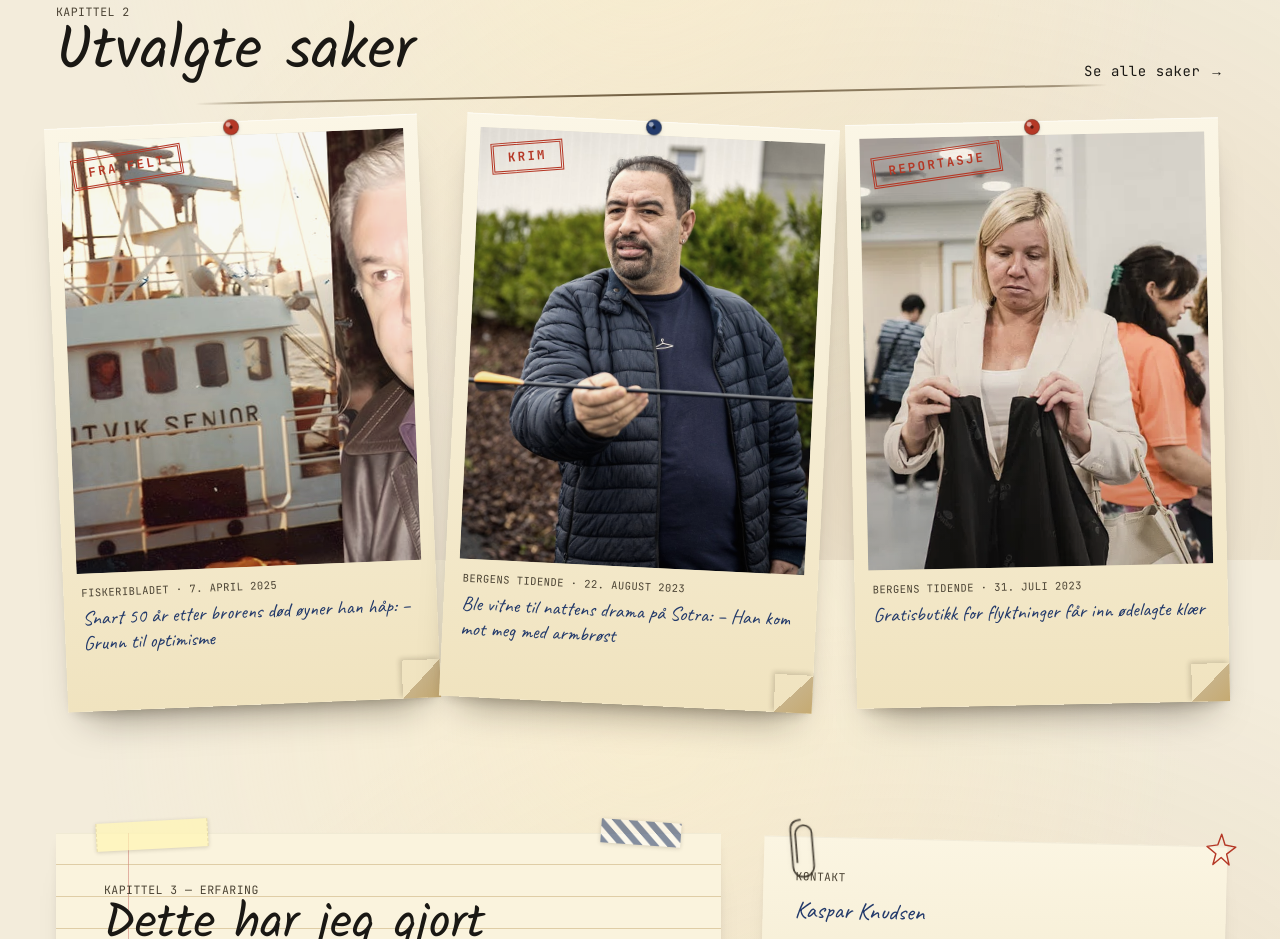
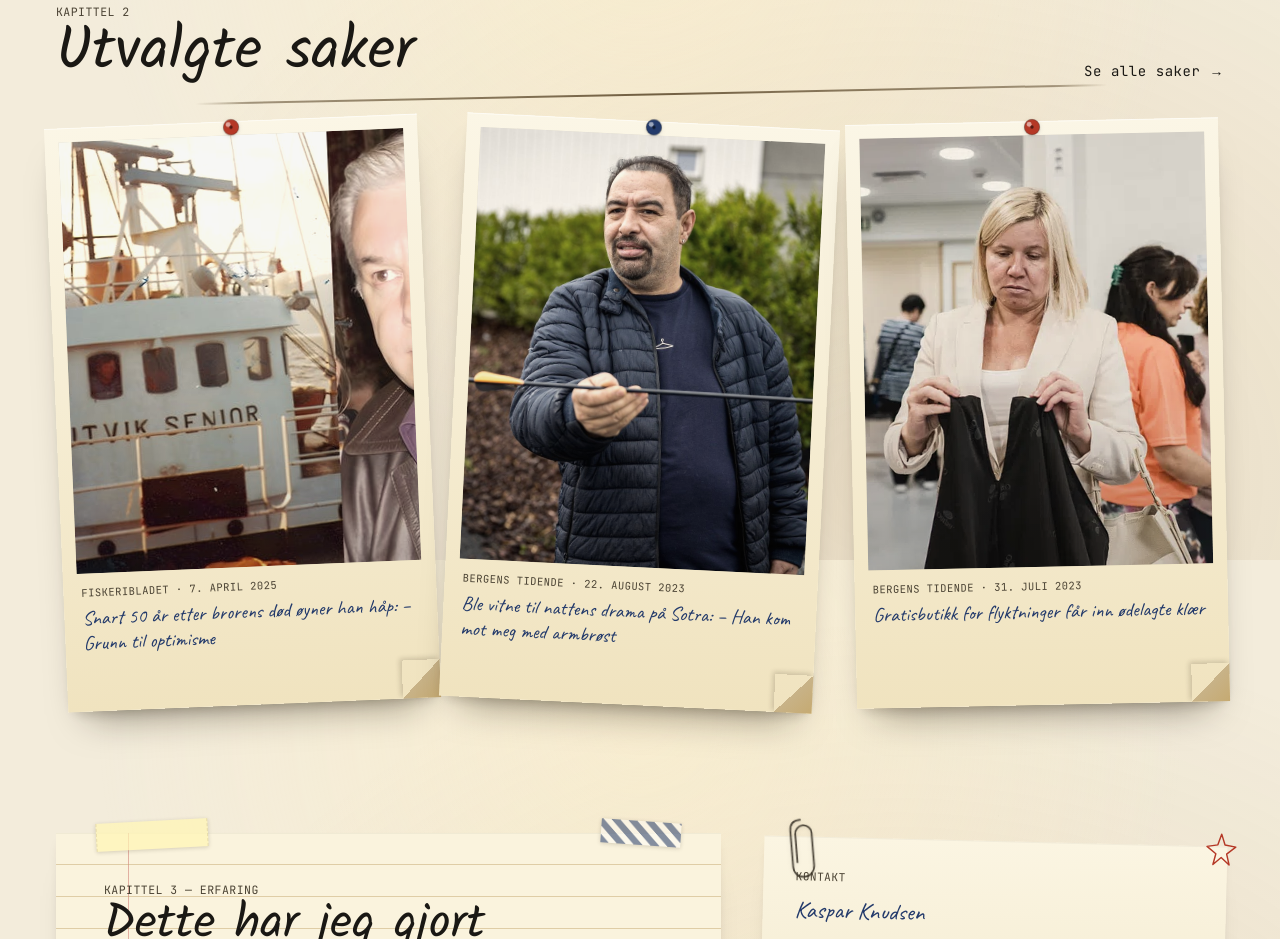
Before and after one commit to shauge2206/kaspar-frilans, a Next.js app: page / in a window 1280 px wide. Shown: the part 1040-1979 px from the top of the page. Built offline with nearby package versions, Linux system fonts and the light colour scheme.

Commit message:
Remove category stempel overlay from home Utvalgte saker cards

```diff
--- a/src/app/page.tsx
+++ b/src/app/page.tsx
@@ -215,12 +215,6 @@ export default function Home() {
                   priority={i === 0}
                 />
                 <div className="absolute inset-0 bg-gradient-to-t from-black/15 via-transparent to-transparent" />
-                <span
-                  className="absolute top-3 left-3 stamp"
-                  style={{ transform: "rotate(-7deg)" }}
-                >
-                  {sak.stempel}
-                </span>
               </div>
 
               <div className="pt-3 px-1">
```
